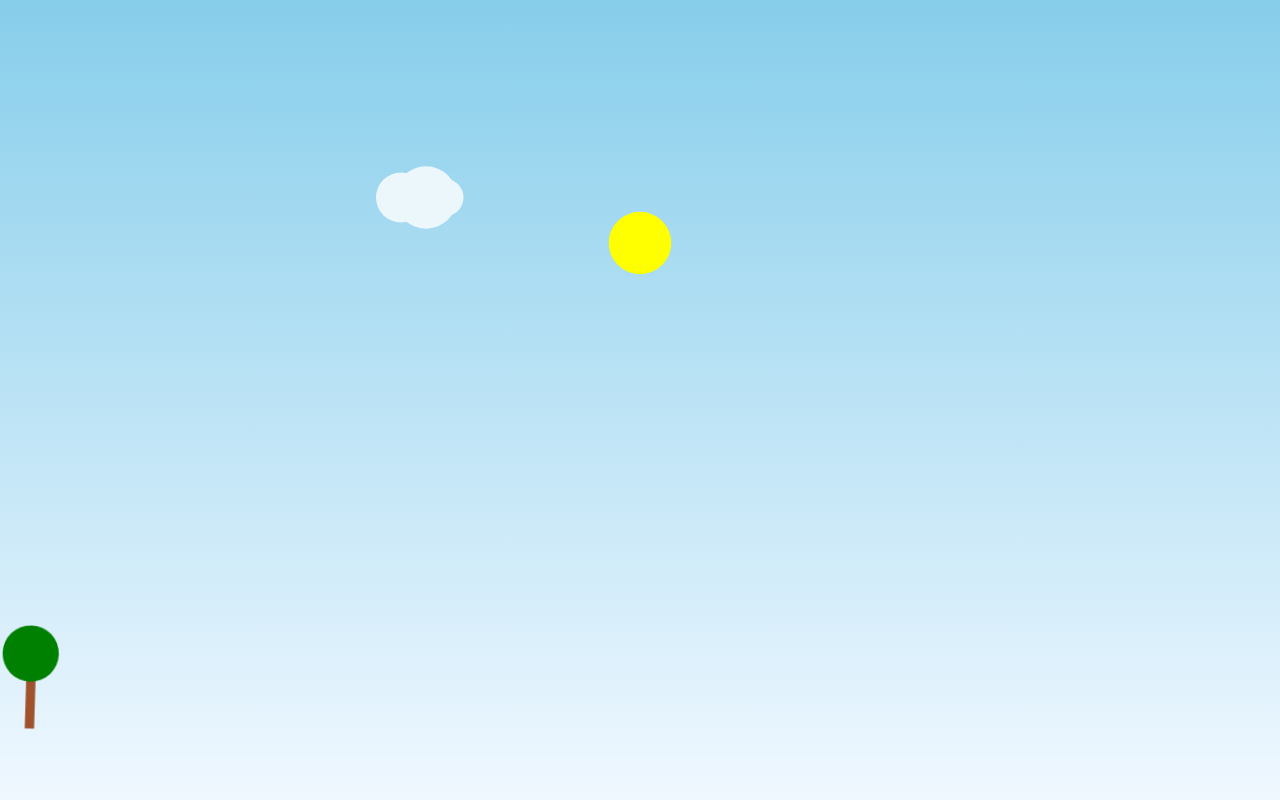
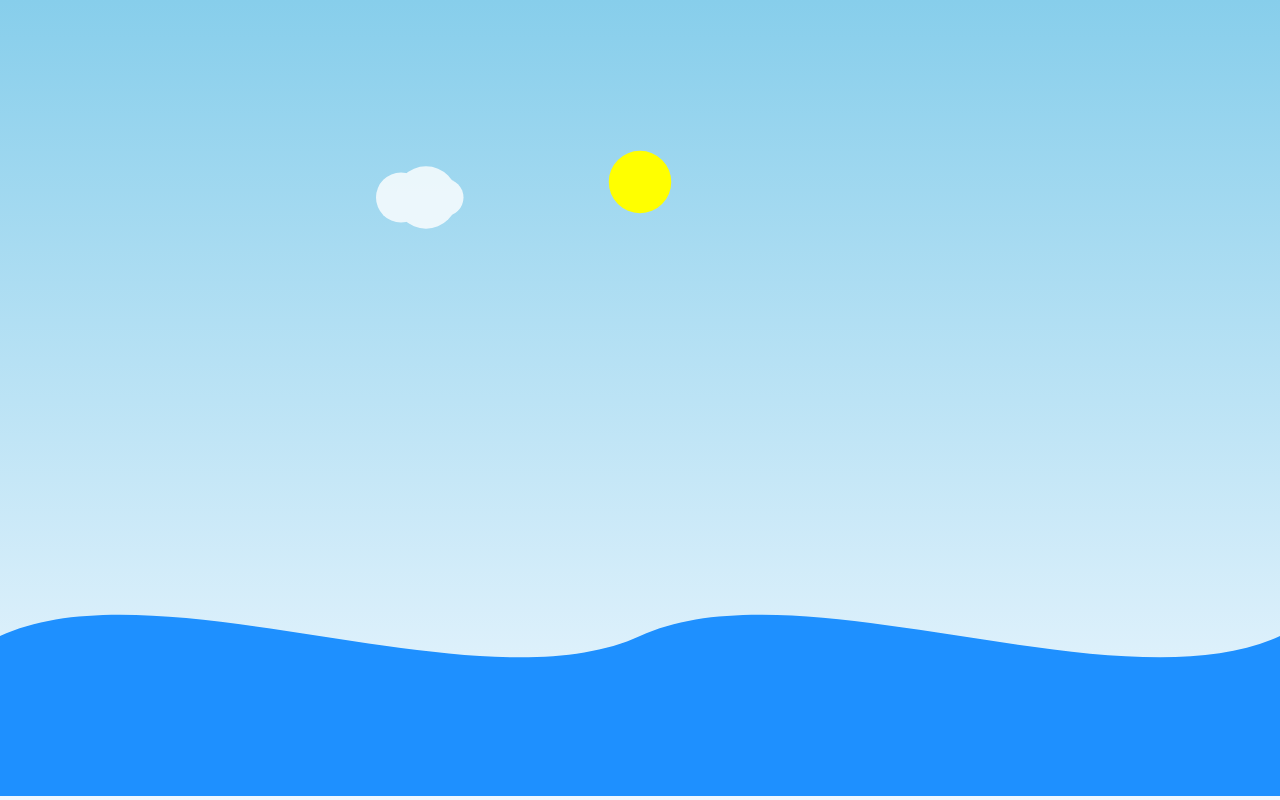
Before and after one commit to RenatoB04/E02-PDW, a plain HTML site: page index.html in a window 1280 px wide. Drawn offline with Linux system fonts and the light colour scheme.

Commit message:
Refactor HTML and CSS for animated elements

```diff
--- a/index.html
+++ b/index.html
@@ -3,7 +3,7 @@
 <head>
     <meta charset="UTF-8">
     <meta name="viewport" content="width=device-width, initial-scale=1.0">
-    <title>Animação Estilizada</title>
+    <title>PDW</title>
     <link rel="stylesheet" href="style.css">
 </head>
 <body>
@@ -13,7 +13,6 @@
                 <circle cx="32" cy="32" r="20" fill="yellow" />
             </svg>
         </div>
-
         <div class="cloud">
             <svg xmlns="http://www.w3.org/2000/svg" viewBox="0 0 64 64" width="150" height="80">
                 <circle cx="20" cy="30" r="20" fill="white" />
@@ -21,11 +20,9 @@
                 <circle cx="55" cy="30" r="15" fill="white" />
             </svg>
         </div>
-
-        <div class="tree">
-            <svg xmlns="http://www.w3.org/2000/svg" viewBox="0 0 64 128" width="60" height="180">
-                <rect x="28" y="60" width="10" height="60" fill="sienna" />
-                <circle cx="32" cy="40" r="30" fill="green" />
+        <div class="ocean">
+            <svg xmlns="http://www.w3.org/2000/svg" viewBox="0 0 800 200" preserveAspectRatio="none">
+                <path class="wave" d="M0 100 C 100 50, 300 150, 400 100 C 500 50, 700 150, 800 100 L 800 200 L 0 200 Z" fill="#1E90FF"/>
             </svg>
         </div>
     </div>
--- a/style.css
+++ b/style.css
@@ -10,6 +10,7 @@ body {
     align-items: center;
     height: 100vh;
     background: linear-gradient(to bottom, #87CEEB, #f0f8ff);
+    overflow: hidden;
 }
 
 .scene {
@@ -19,15 +20,14 @@ body {
     justify-content: space-between;
     align-items: flex-end;
     position: relative;
-    overflow: hidden;
 }
 
 .sun {
     position: absolute;
-    top: 10%;
+    top: 5%;
     left: 50%;
     transform: translateX(-50%);
-    animation: moveSun 8s infinite alternate ease-in-out;
+    animation: moveSun 15s infinite alternate ease-in-out;
 }
 
 .cloud {
@@ -38,15 +38,16 @@ body {
     opacity: 0.8;
 }
 
-.tree {
-    position: relative;
-    margin-bottom: 30px;
-    animation: swayTree 4s infinite alternate ease-in-out;
+.ocean {
+    position: absolute;
+    bottom: 0;
+    width: 100%;
 }
 
 @keyframes moveSun {
-    0% { top: 10%; }
-    100% { top: 30%; }
+    0% { top: 5%; }   /* Posição inicial mais baixa */
+    50% { top: 20%; }  /* Meio da animação */
+    100% { top: 10%; } /* Posição final, um pouco abaixo da posição do meio */
 }
 
 @keyframes moveCloud {
@@ -54,7 +55,12 @@ body {
     100% { left: 120%; }
 }
 
-@keyframes swayTree {
-    0% { transform: rotate(0deg); }
-    100% { transform: rotate(2deg); }
+@keyframes wave {
+    0% { d: path("M0 100 C 100 50, 300 150, 400 100 C 500 50, 700 150, 800 100 L 800 200 L 0 200 Z"); }
+    50% { d: path("M0 100 C 100 70, 300 130, 400 100 C 500 70, 700 130, 800 100 L 800 200 L 0 200 Z"); }
+    100% { d: path("M0 100 C 100 50, 300 150, 400 100 C 500 50, 700 150, 800 100 L 800 200 L 0 200 Z"); }
 }
+
+.wave {
+    animation: wave 4s infinite alternate;
+}
```
